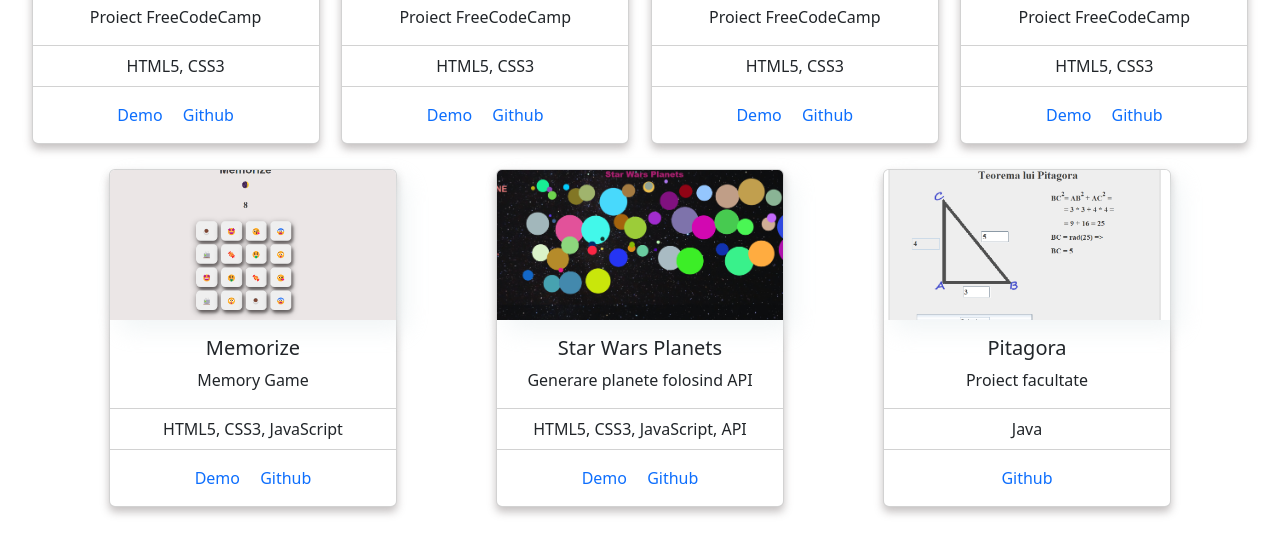
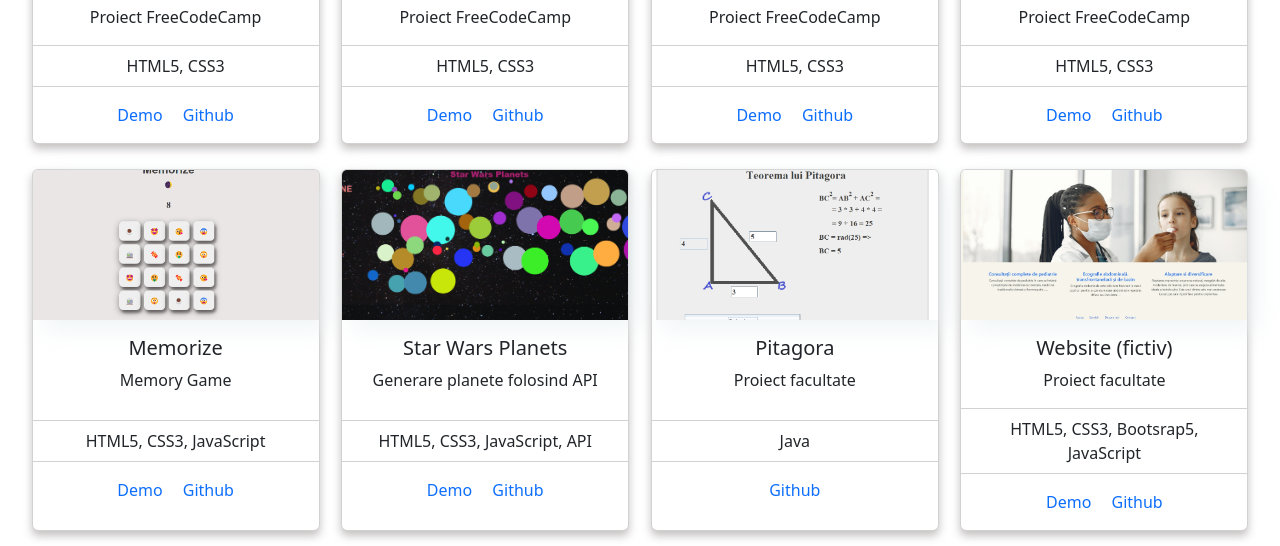
Before and after one commit to efiov/Portofoliu, a plain HTML site: page index.html in a window 1280 px wide. Shown: the part 1440-1986 px from the top of the page. Before the commit the page ends 1962 px from the top, so only its background shows below. Drawn offline with nearby package versions, Linux system fonts and the light colour scheme.

Commit message:
proiect #12

```diff
--- a/index.html
+++ b/index.html
@@ -331,6 +331,31 @@
           >
         </div>
       </div>
+
+      <div class="card" style="width: 18rem">
+        <img src="images/p12.png" class="card-img-top" alt="Website" />
+        <div class="card-body">
+          <h5 class="card-title">Website (fictiv)</h5>
+          <p class="card-text">Proiect facultate</p>
+        </div>
+        <ul class="list-group list-group-flush">
+          <li class="list-group-item">HTML5, CSS3, Bootsrap5, JavaScript</li>
+        </ul>
+        <div class="card-body">
+          <a
+          href="https://efiov.github.io/PIUG/"
+          class="card-link"
+          target="_blank"
+          >Demo</a
+        >
+          <a
+            href="https://github.com/efiov/PIUG"
+            class="card-link"
+            target="_blank"
+            >Github</a
+          >
+        </div>
+      </div>
     </section>
     <script
       src="https://cdn.jsdelivr.net/npm/bootstrap@5.3.0-alpha3/dist/js/bootstrap.bundle.min.js"
```
Also changed, not shown: images/p12.png (added).
